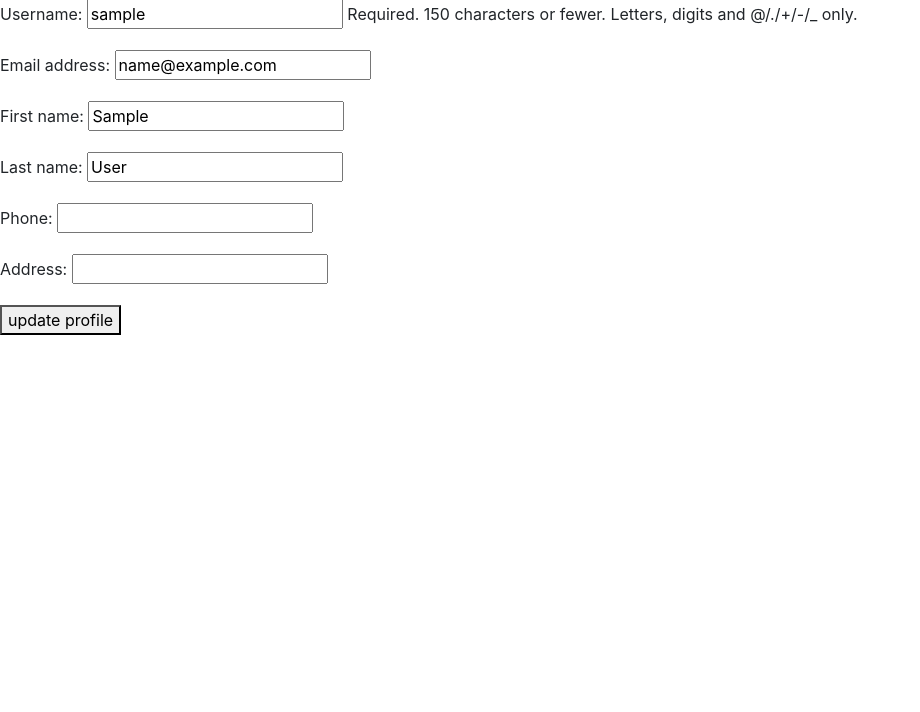
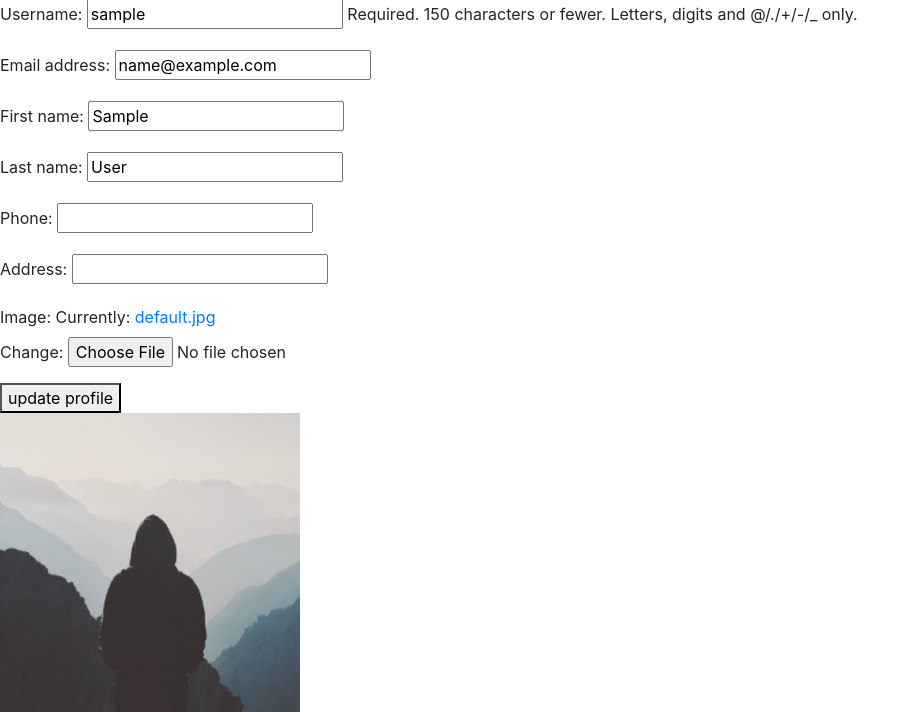
Before and after one commit to evandre31/project, a Django app: page /accounts/profile/edit in a window 1280 px wide. Shown: the part 146-858 px from the top of the page, without its empty margins (0-920 px from the left). Run offline with Django 3.2, Linux system fonts and the light colour scheme; the visitor is signed in with stand-in values (Sample User, id 1); data comes from the database, SQL or seed files in the repository; some libraries are stand-ins or nearby versions.

Commit message:
media and image
- ajout image dans model profile et form
et resize image avant save
views edit_profile ajouter request.FILES pour image
-default.jpg image par default
-gestion dossier media et root et urls
-notes pour installation
-installation app : pillow et django_cleanup
-MAJ requirements.txt

```diff
--- a/accounts/forms.py
+++ b/accounts/forms.py
@@ -19,4 +19,4 @@ class UserForm(forms.ModelForm):  # form pour user update
 class ProfileForm(forms.ModelForm):  # form pour profile update
     class Meta:
         model = Profile
-        fields = ['phone', 'address']
+        fields = ['phone', 'address', 'image']
--- a/accounts/models.py
+++ b/accounts/models.py
@@ -1,3 +1,4 @@
+from PIL import Image
 from django.db import models
 from django.contrib.auth.models import User
 from django.db.models.signals import post_save
@@ -8,6 +9,21 @@ class Profile(models.Model):
     user = models.OneToOneField(User, on_delete=models.CASCADE)
     phone = models.CharField(max_length=15, null=True, blank=True)
     address = models.CharField(max_length=50, null=True, blank=True)
+    image = models.ImageField(default='default.jpg', upload_to='profile_pics')
+
+    """ __________________________________________
+        les images sont stockés dans media/profile.pics
+        aprés avoir  designer le chemin dans settings
+    """
+
+    # *# resize image profile grace a pillow
+    def save(self, *args, **kwargs):
+        super().save(*args, **kwargs)
+        img = Image.open(self.image.path)
+        if img.height > 300 or img.width > 300:
+            output_size = (300, 300)
+            img.thumbnail(output_size)
+            img.save(self.image.path)
 
     def __str__(self):
         return 'le profile de : ' + str(self.user)
--- a/accounts/templates/accounts/profile/edit_profile.html
+++ b/accounts/templates/accounts/profile/edit_profile.html
@@ -7,4 +7,6 @@
         {{ profileform.as_p }}
         <button type="submit">update profile</button>
     </form>
+<img src = "{{ user.profile.image.url }}" alt="" width="300">
+
 {% endblock %}
--- a/accounts/templates/accounts/profile/profile.html
+++ b/accounts/templates/accounts/profile/profile.html
@@ -12,5 +12,7 @@
 
 {{ profile.user }}<br>  <!--pour accéder au field de profile -->
 {{ profile.phone }}<br> <!--pour accéder au field de profile -->
-{{ profile.address }}   <!--pour accéder au field de profile -->
+{{ profile.address }} <br>  <!--pour accéder au field de profile -->
+<img src = "{{ profile.image.url }}" alt="" width="100"><!--pour accéder au field de profile -->
+
 {% endblock %}
--- a/accounts/views.py
+++ b/accounts/views.py
@@ -32,7 +32,7 @@ def profile_edit(request):
     profile_ = Profile.objects.get(user=request.user)  # get profile qui a user(dans profile) = au user request
     if request.method == 'POST':
         userform = UserForm(request.POST, instance=request.user)
-        profileform = ProfileForm(request.POST, instance=profile_)
+        profileform = ProfileForm(request.POST, request.FILES, instance=profile_)  # request.FILES : pour uplaod file
         if userform.is_valid() and profileform.is_valid():
             userform.save()  # save user directement mais le profile nécessité la suivante
             myform = profileform.save(commit=False)  # s'assurer que le profile est relié au user
--- a/project/urls.py
+++ b/project/urls.py
@@ -13,10 +13,11 @@ Including another URLconf
     1. Import the include() function: from django.urls import include, path
     2. Add a URL to urlpatterns:  path('blog/', include('blog.urls'))
 """
+from django.conf.urls.static import static
 from django.contrib import admin
 from django.urls import path, include
 
-from project import views
+from project import views, settings
 
 urlpatterns = [
     path('admin/', admin.site.urls),
@@ -24,3 +25,7 @@ urlpatterns = [
     path('accounts/', include('accounts.urls', namespace='accounts')),
 
 ]
+# -----------#*#pour charger une image depuis media vers template ________  ######
+if settings.DEBUG:
+    urlpatterns += static(settings.MEDIA_URL, document_root=settings.MEDIA_ROOT)
+#  -------------------------------------------------------------------------------------
--- a/requirements.txt
+++ b/requirements.txt
@@ -1,4 +1,6 @@
 asgiref==3.2.10
 Django==3.1
+django-cleanup==5.0.0
+Pillow==7.2.0
 pytz==2020.1
 sqlparse==0.3.1
```
Also changed, not shown: project/settings.py (+10 -1 lines), README.md, accounts/migrations/0002_profile_image.py (added), media/default.jpg (added), 2 other files.
